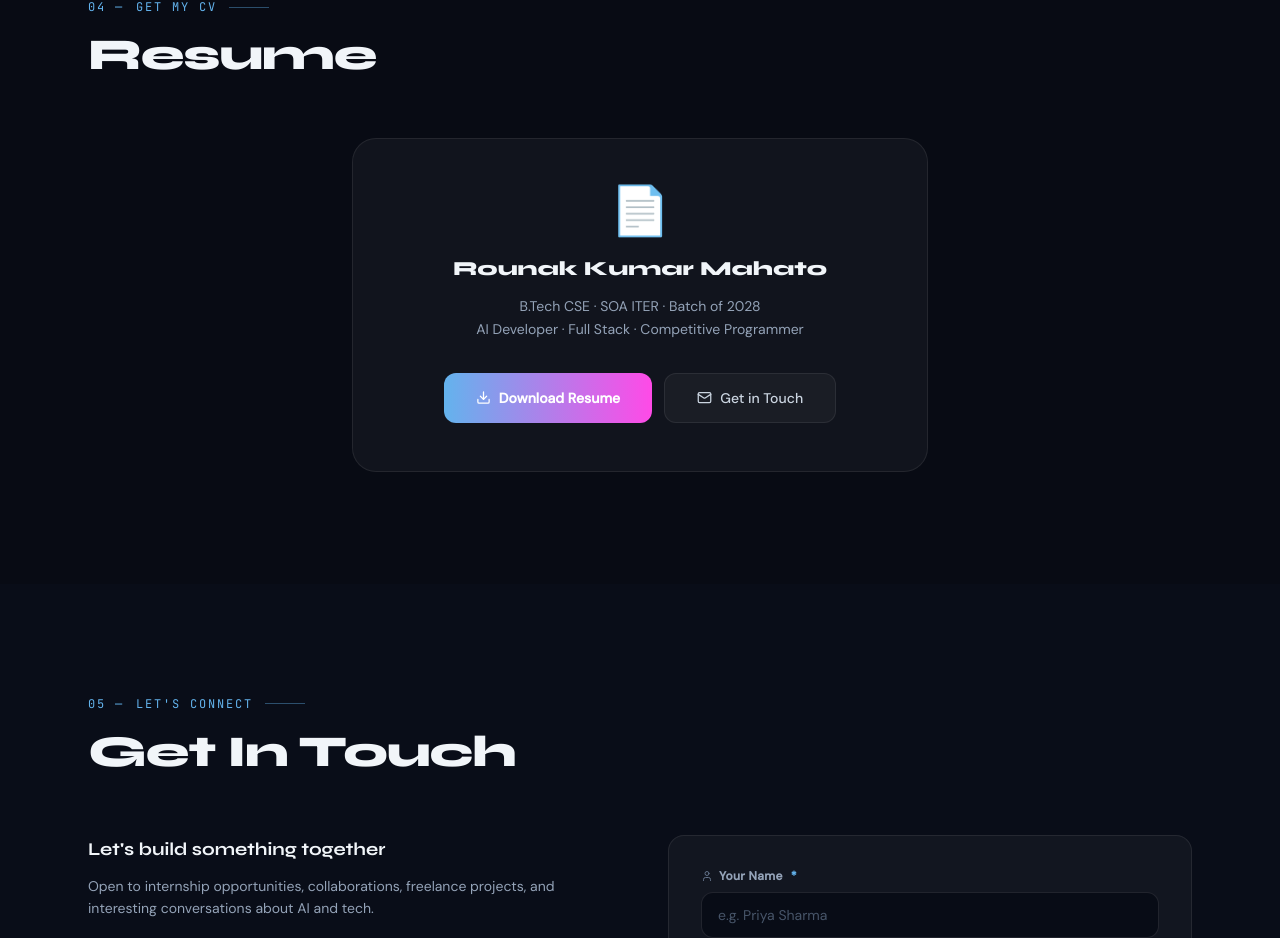
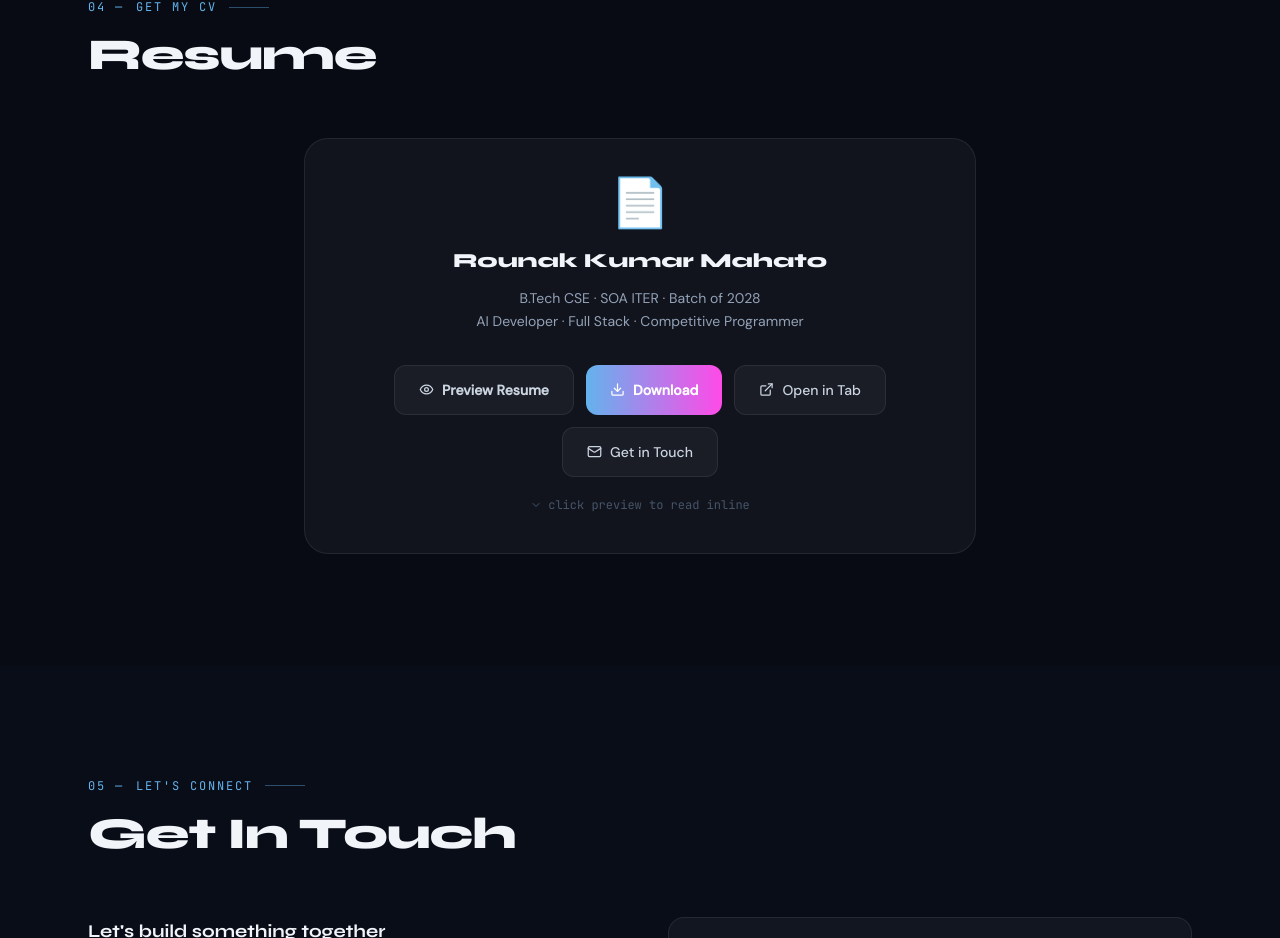
Before and after one commit to Rounak75/portfolio, a React (Vite) app: page / in a window 1280 px wide. Shown: the part 4676-5614 px from the top of the page. Built offline with nearby package versions, Linux system fonts and the light colour scheme.

Commit message:
feat: inline PDF resume viewer

```diff
--- a/src/components/Resume.jsx
+++ b/src/components/Resume.jsx
@@ -1,32 +1,17 @@
-// ═══════════════════════════════════════════════════════
-// src/components/Resume.jsx
-//
-// RESUME SECTION
-//
-// A centered card with a download button.
-//
-// ✏️ HOW TO LINK YOUR RESUME PDF:
-//   1. Place your PDF file in the /public folder
-//      → /public/resume.pdf
-//   2. The resumeUrl in personal.js already points to '/resume.pdf'
-//   3. That's it! The download button will work automatically.
-// ═══════════════════════════════════════════════════════
-
-import { motion } from 'framer-motion'
-import { Download, Mail } from 'lucide-react'
+import { useState } from 'react'
+import { motion, AnimatePresence } from 'framer-motion'
+import { Download, Mail, Eye, EyeOff, ExternalLink, ChevronDown } from 'lucide-react'
 import { personal } from '../data/personal.js'
 import { SectionLabel, SectionTitle } from './ui/SectionHeader.jsx'
 import clsx from 'clsx'
 
 export default function Resume({ isDark }) {
+  const [pdfOpen, setPdfOpen] = useState(false)
+
   return (
-    <section
-      id="resume"
-      className="py-28"
-    >
+    <section id="resume" className="py-28">
       <div className="max-w-6xl mx-auto px-6">
 
-        {/* Section header */}
         <motion.div
           initial={{ opacity: 0, y: 24 }}
           whileInView={{ opacity: 1, y: 0 }}
@@ -37,64 +22,79 @@ export default function Resume({ isDark }) {
           <SectionTitle>Resume</SectionTitle>
         </motion.div>
 
-        {/* Resume card */}
         <motion.div
           initial={{ opacity: 0, y: 30 }}
           whileInView={{ opacity: 1, y: 0 }}
           viewport={{ once: true, amount: 0.3 }}
           transition={{ duration: 0.55, delay: 0.1 }}
-          whileHover={{ boxShadow: isDark
-            ? '0 24px 60px rgba(99,179,237,0.12)'
-            : '0 24px 50px rgba(99,179,237,0.1)'
-          }}
           className={clsx(
-            'max-w-xl mx-auto mt-14 p-12 rounded-3xl border text-center',
-            'transition-all duration-300',
+            'max-w-2xl mx-auto mt-14 rounded-3xl border overflow-hidden transition-all duration-300',
             isDark
-              ? 'bg-white/[0.04] border-white/[0.08] hover:border-cyan-400/25'
-              : 'bg-white border-black/[0.07] shadow-md hover:border-cyan-300/50'
+              ? 'bg-white/[0.04] border-white/[0.08]'
+              : 'bg-white border-black/[0.07] shadow-md'
           )}
         >
-          {/* Doc emoji */}
+          {/* Top info */}
+          <div className="p-10 text-center">
             <div className="text-5xl mb-5">📄</div>
 
-          {/* Name */}
             <h3 className="font-display font-extrabold text-xl mb-3">
               {personal.name}
             </h3>
 
-          {/* Subtitle */}
-          <p className={clsx(
-            'text-sm mb-8 leading-relaxed',
-            isDark ? 'text-slate-400' : 'text-slate-500'
-          )}>
+            <p className={clsx('text-sm mb-8 leading-relaxed', isDark ? 'text-slate-400' : 'text-slate-500')}>
               B.Tech CSE · SOA ITER · Batch of 2028<br />
               AI Developer · Full Stack · Competitive Programmer
             </p>
 
             {/* Buttons */}
-          <div className="flex flex-col sm:flex-row gap-3 justify-center">
-            {/* Download — uses HTML download attribute */}
+            <div className="flex flex-wrap gap-3 justify-center">
+
+              <button
+                onClick={() => setPdfOpen(o => !o)}
+                className={clsx(
+                  'flex items-center justify-center gap-2 px-6 py-3.5 rounded-xl font-semibold text-sm border transition-all duration-200 hover:-translate-y-0.5',
+                  pdfOpen
+                    ? isDark
+                      ? 'bg-cyan-400/15 border-cyan-400/40 text-cyan-400'
+                      : 'bg-cyan-50 border-cyan-300 text-cyan-700'
+                    : isDark
+                      ? 'bg-white/[0.04] border-white/[0.08] text-slate-300 hover:bg-white/[0.08] hover:border-cyan-400/30'
+                      : 'bg-black/[0.04] border-black/[0.07] text-slate-600 hover:bg-black/[0.07]'
+                )}
+              >
+                {pdfOpen ? <EyeOff size={15} /> : <Eye size={15} />}
+                {pdfOpen ? 'Hide Preview' : 'Preview Resume'}
+              </button>
+
               <a
                 href={personal.resumeUrl}
                 download
-              className="btn-shimmer flex items-center justify-center gap-2
-                         px-8 py-3.5 rounded-xl font-semibold text-sm text-white
-                         bg-gradient-to-r from-cyan-400 to-violet-400
-                         hover:-translate-y-0.5 hover:shadow-xl hover:shadow-cyan-400/25
-                         transition-all duration-200"
+                className="btn-shimmer flex items-center justify-center gap-2 px-6 py-3.5 rounded-xl font-semibold text-sm text-white bg-gradient-to-r from-cyan-400 to-violet-400 hover:-translate-y-0.5 hover:shadow-xl hover:shadow-cyan-400/25 transition-all duration-200"
               >
                 <Download size={15} />
-              Download Resume
+                Download
               </a>
 
-            {/* Email shortcut */}
+              <a
+                href={personal.resumeUrl}
+                target="_blank"
+                rel="noopener noreferrer"
+                className={clsx(
+                  'flex items-center justify-center gap-2 px-6 py-3.5 rounded-xl font-medium text-sm border transition-all duration-200 hover:-translate-y-0.5',
+                  isDark
+                    ? 'bg-white/[0.04] border-white/[0.08] text-slate-300 hover:bg-white/[0.08] hover:border-cyan-400/30'
+                    : 'bg-black/[0.04] border-black/[0.07] text-slate-600 hover:bg-black/[0.07]'
+                )}
+              >
+                <ExternalLink size={15} />
+                Open in Tab
+              </a>
+
               <a
                 href={personal.socials.email}
                 className={clsx(
-                'flex items-center justify-center gap-2',
-                'px-8 py-3.5 rounded-xl font-medium text-sm border transition-all duration-200',
-                'hover:-translate-y-0.5',
+                  'flex items-center justify-center gap-2 px-6 py-3.5 rounded-xl font-medium text-sm border transition-all duration-200 hover:-translate-y-0.5',
                   isDark
                     ? 'bg-white/[0.04] border-white/[0.08] text-slate-300 hover:bg-white/[0.08] hover:border-cyan-400/30'
                     : 'bg-black/[0.04] border-black/[0.07] text-slate-600 hover:bg-black/[0.07]'
@@ -104,8 +104,56 @@ export default function Resume({ isDark }) {
                 Get in Touch
               </a>
             </div>
+
+            {!pdfOpen && (
+              <motion.div
+                initial={{ opacity: 0 }} animate={{ opacity: 1 }}
+                className={clsx('flex items-center justify-center gap-1.5 mt-5 text-xs font-mono',
+                  isDark ? 'text-slate-600' : 'text-slate-400')}
+              >
+                <ChevronDown size={12} />
+                click preview to read inline
               </motion.div>
+            )}
+          </div>
 
+          {/* PDF viewer */}
+          <AnimatePresence>
+            {pdfOpen && (
+              <motion.div
+                key="pdf"
+                initial={{ height: 0, opacity: 0 }}
+                animate={{ height: 780, opacity: 1 }}
+                exit={{ height: 0, opacity: 0 }}
+                transition={{ duration: 0.45, ease: [0.22, 1, 0.36, 1] }}
+                className="overflow-hidden"
+              >
+                <div className={clsx('h-px mx-8', isDark ? 'bg-white/[0.07]' : 'bg-black/[0.07]')} />
+
+                <div className="p-4">
+                  <iframe
+                    src={`${personal.resumeUrl}#toolbar=0&navpanes=0&scrollbar=1`}
+                    className="w-full rounded-2xl"
+                    style={{ height: 720, border: 'none' }}
+                    title="Resume Preview"
+                  />
+                </div>
+
+                <div className="px-10 pb-8 text-center">
+                  <a
+                    href={personal.resumeUrl}
+                    download
+                    className="inline-flex items-center gap-2 px-6 py-3 rounded-xl font-semibold text-sm text-white bg-gradient-to-r from-cyan-400 to-violet-400 hover:-translate-y-0.5 hover:shadow-lg hover:shadow-cyan-400/25 transition-all duration-200"
+                  >
+                    <Download size={14} />
+                    Download a copy
+                  </a>
+                </div>
+              </motion.div>
+            )}
+          </AnimatePresence>
+
+        </motion.div>
       </div>
     </section>
   )
--- /dev/null
+++ b/src/components/ui/Skeleton.jsx
@@ -0,0 +1,70 @@
+import clsx from 'clsx'
+
+export function Skeleton({ className, isDark, style }) {
+  return (
+    <div className={clsx('rounded-lg animate-pulse',
+      isDark ? 'bg-white/[0.06]' : 'bg-black/[0.07]', className)} style={style} />
+  )
+}
+
+export function SkeletonText({ lines = 3, isDark, className }) {
+  return (
+    <div className={clsx('space-y-2', className)}>
+      {Array.from({ length: lines }, (_, i) => (
+        <Skeleton key={i} isDark={isDark} className="h-3"
+          style={{ width: i === lines - 1 ? '65%' : '100%' }} />
+      ))}
+    </div>
+  )
+}
+
+export function SkeletonAvatar({ size = 48, isDark }) {
+  return <Skeleton isDark={isDark} style={{ width: size, height: size, borderRadius: '50%', flexShrink: 0 }} />
+}
+
+export function SkeletonStat({ isDark }) {
+  return (
+    <div className="flex flex-col items-center gap-2">
+      <Skeleton isDark={isDark} className="h-8 w-16 rounded-lg" />
+      <Skeleton isDark={isDark} className="h-3 w-12 rounded" />
+    </div>
+  )
+}
+
+export function SkeletonCard({ isDark }) {
+  return (
+    <div className={clsx('rounded-2xl border overflow-hidden',
+      isDark ? 'bg-white/[0.03] border-white/[0.07]' : 'bg-white border-black/[0.07] shadow-sm'
+    )}>
+      <Skeleton isDark={isDark} className="h-44 w-full rounded-none" />
+      <div className="p-6 space-y-4">
+        <Skeleton isDark={isDark} className="h-3 w-24" />
+        <Skeleton isDark={isDark} className="h-5 w-3/4" />
+        <SkeletonText lines={2} isDark={isDark} />
+        <div className="flex gap-2 pt-1">
+          {[60, 50, 70].map((w, i) => (
+            <Skeleton key={i} isDark={isDark} className="h-5 rounded-md" style={{ width: w }} />
+          ))}
+        </div>
+        <div className="flex gap-2 pt-1">
+          <Skeleton isDark={isDark} className="h-10 flex-1 rounded-xl" />
+          <Skeleton isDark={isDark} className="h-10 flex-1 rounded-xl" />
+          <Skeleton isDark={isDark} className="h-10 flex-1 rounded-xl" />
+        </div>
+      </div>
+    </div>
+  )
+}
+
+export function SkeletonTimeline({ isDark }) {
+  return (
+    <div className="flex gap-5">
+      <SkeletonAvatar size={30} isDark={isDark} />
+      <div className="flex-1 space-y-2 pt-1">
+        <Skeleton isDark={isDark} className="h-3 w-28" />
+        <Skeleton isDark={isDark} className="h-4 w-48" />
+        <Skeleton isDark={isDark} className="h-3 w-36" />
+      </div>
+    </div>
+  )
+}
```
Lines whose indentation alone changed are shown as unchanged.
